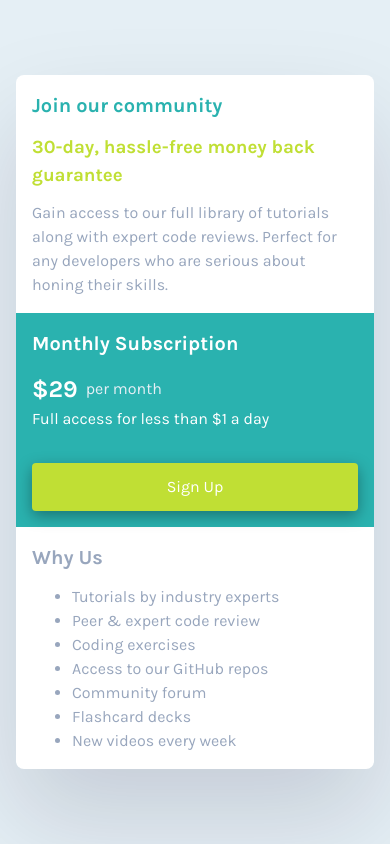
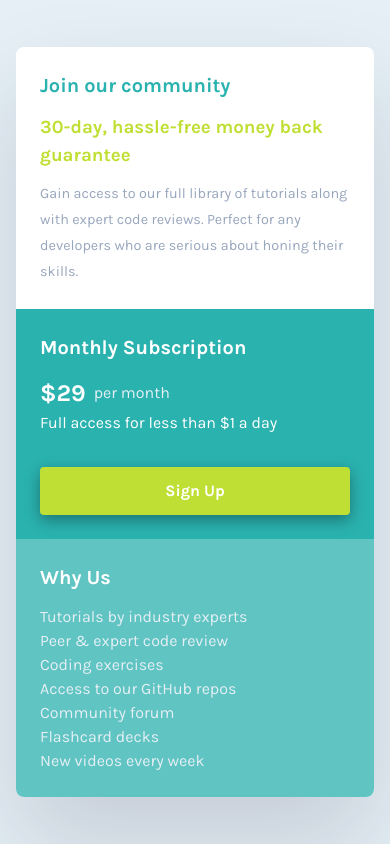
Before and after one commit to Moses2308/single-price-component, a plain HTML site: page index.html in a window 390 px wide. Drawn offline with Linux system fonts and the light colour scheme.

Commit message:
styled pursuade section, and completed mobile layout

```diff
--- a/style.css
+++ b/style.css
@@ -1,5 +1,6 @@
 :root {
   --color-cyan: hsl(179, 62%, 43%);
+  --color-lightCyan: hsl(179, 46%, 57%);
   --color-brightyellow: hsl(71, 73%, 54%);
   --color-light-gray: hsl(204, 43%, 93%);
   --color-grayishblue: hsl(218, 22%, 67%);
@@ -19,11 +20,12 @@ body {
   background-color: white;
   margin: 0 1rem;
   border-radius: 0.5rem;
+  overflow: hidden;
 
   box-shadow: rgba(17, 12, 46, 0.15) 0px 48px 100px 0px;
 }
 .content-block {
-  padding: 1rem;
+  padding: 1.5rem;
 }
 .content-block > h2 {
   font-weight: var(--weight-heavy);
@@ -41,8 +43,9 @@ body {
   color: var(--color-brightyellow);
 }
 .community > p {
-  font-size: 1rem;
+  font-size: 0.9rem;
   color: var(--color-grayishblue);
+  line-height: 1.8;
 }
 /* SUBSCRITPTION STYLES */
 .subscription {
@@ -66,6 +69,7 @@ body {
   width: 100%;
   border: none;
   color: white;
+  font-weight: var(--weight-heavy);
   background-color: var(--color-brightyellow);
   padding: 0.75em 1em;
   border-radius: 0.25rem;
@@ -73,8 +77,11 @@ body {
 }
 /* purusade styles */
 .pursuade {
-  color: var(--color-grayishblue);
+  color: white;
+  background-color: var(--color-lightCyan);
 }
-.pursuade h1 {
-  color: white;
+.pursuade ul {
+  list-style-type: none;
+  padding: 0;
+  color: var(--color-light-gray);
 }
```
